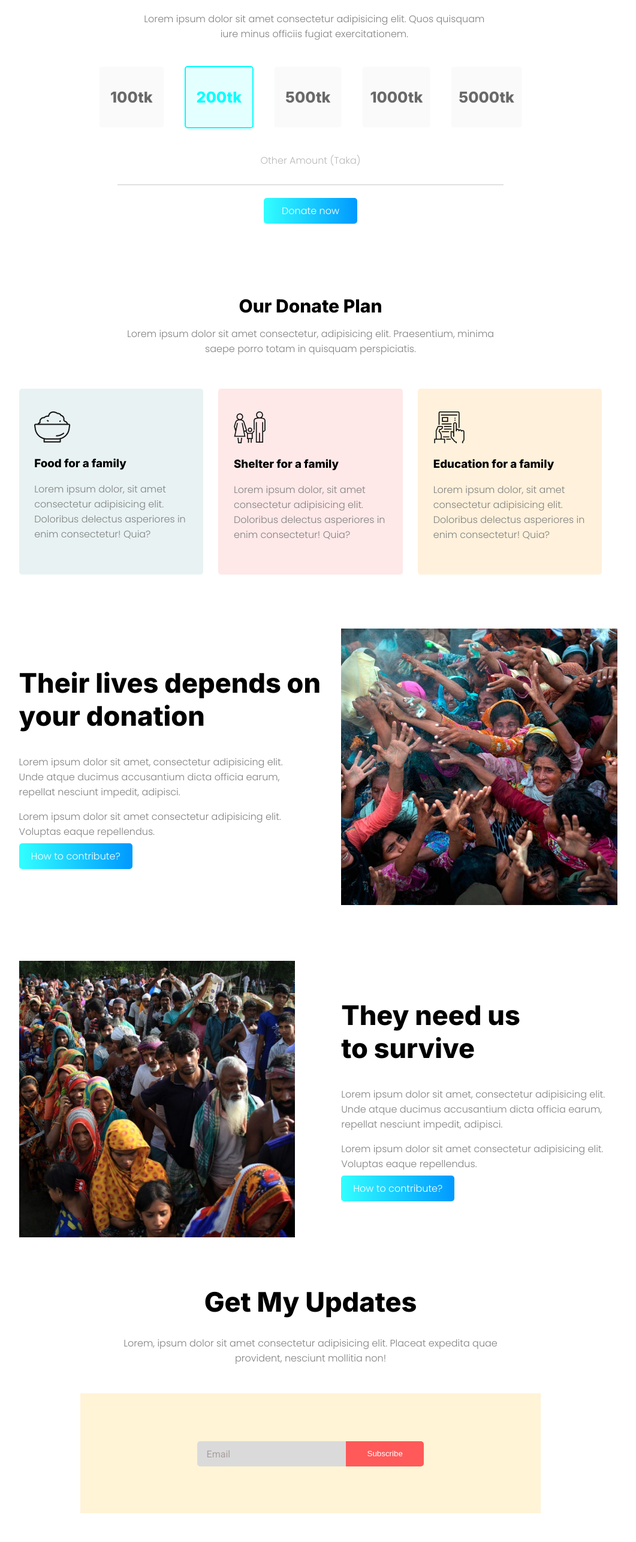
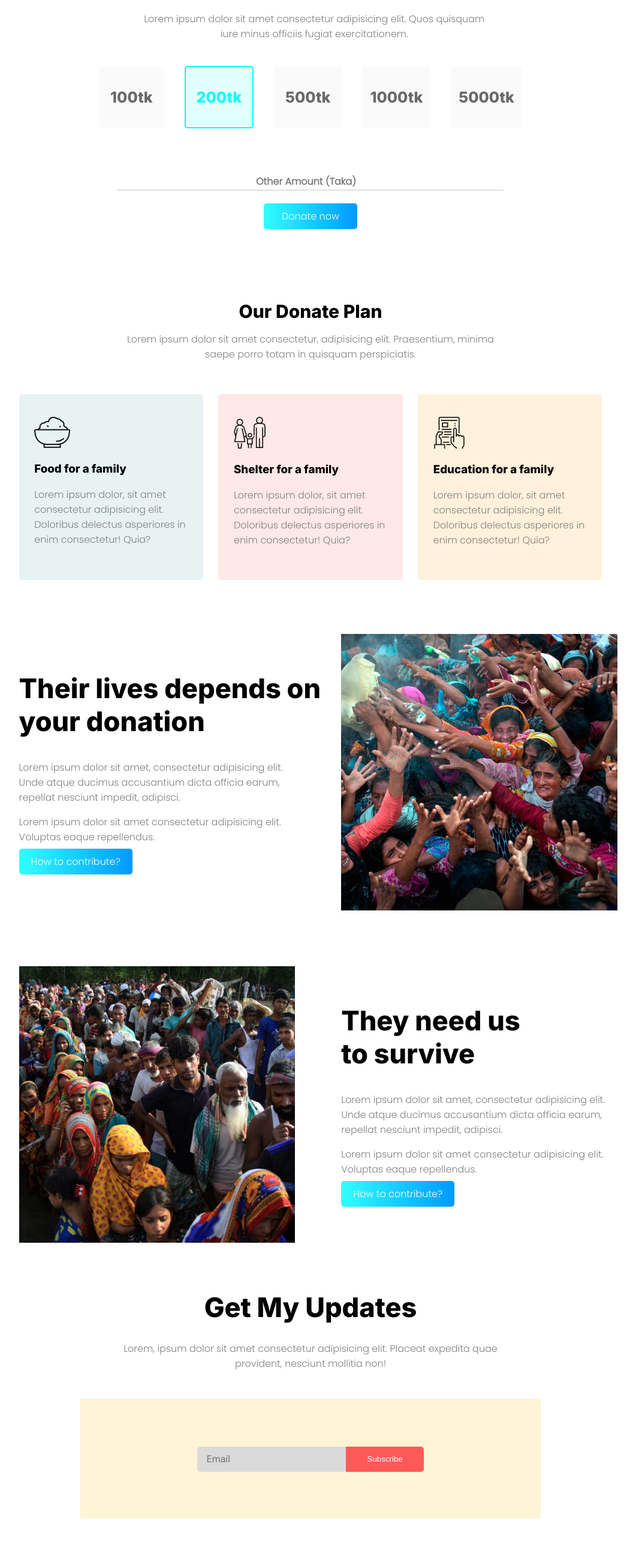
Before and after one commit to talukderemran61/donate-today, a plain HTML site: page index.html in a window 1280 px wide. Shown: the part 823-3394 px from the top of the page at 60% size, without its empty margins (122-1183 px from the left). Drawn offline with Linux system fonts and the light colour scheme.

Commit message:
placeholderAddedInInput

```diff
--- a/index.html
+++ b/index.html
@@ -43,8 +43,7 @@
                 </div>
             </div>
             <div>
-                <p style="color: rgb(184, 184, 184);margin-bottom: 0;">Other Amount (Taka)</p>
-                <input style="margin-top: 0; margin-bottom: 30px; border-top: transparent;border-left: transparent;border-right: transparent;width: 50%;border-bottom: 2px solid rgba(128, 128, 128, 0.24);outline: none;text-align: center;font-family: 'Poppins', sans-serif;font-size: 1em;font-weight: 900;color: aqua;" type="number">
+                <input placeholder="Other Amount (Taka)" style="margin-top: 50px; margin-bottom: 30px; border-top: transparent;border-left: transparent;border-right: transparent;width: 50%;border-bottom: 2px solid rgba(128, 128, 128, 0.24);outline: none;text-align: center;font-family: 'Poppins', sans-serif;font-size: 1em;font-weight: 900;color: rgb(0, 0, 0);" type="number">
                 <br>
                 <a class="btn2" href="">Donate now</a>
             </div>
@@ -108,10 +107,9 @@
         </div>
         <div class="contact" style="background-color: #FFF4D6;width: 60%; margin-left: 20%;height: 200px;margin-top: 30px;">
             <div style="display: flex;justify-content: center;padding-top: 80px;">
-                <input style="background-color: #dadada;border: transparent;width: 30%;height: 40px;border-bottom-left-radius: 5px;border-top-left-radius: 5px;outline: none;padding-left: 1em;font-family: 'Bebas Neue', cursive;font-size: 1em;" type="email">
+                <input placeholder="Email" style="background-color: #dadada;border: transparent;width: 30%;height: 40px;border-bottom-left-radius: 5px;border-top-left-radius: 5px;outline: none;padding-left: 1em;font-family: 'Roboto', sans-serif;font-size: 1em;color: rgb(114, 114, 114);" type="email">
                 <button style="color: #fff;background-color: #FF5959;border: transparent;width: 17%;border-top-right-radius: 5px;border-bottom-right-radius: 5px;" type="submit">Subscribe</button>
             </div>
-            <h4 class="contact-type" style="font-family: 'Roboto', sans-serif;color: #AA9F9F;font-weight: 200;">Email</h4>
         </div>
 
     </section>
```
